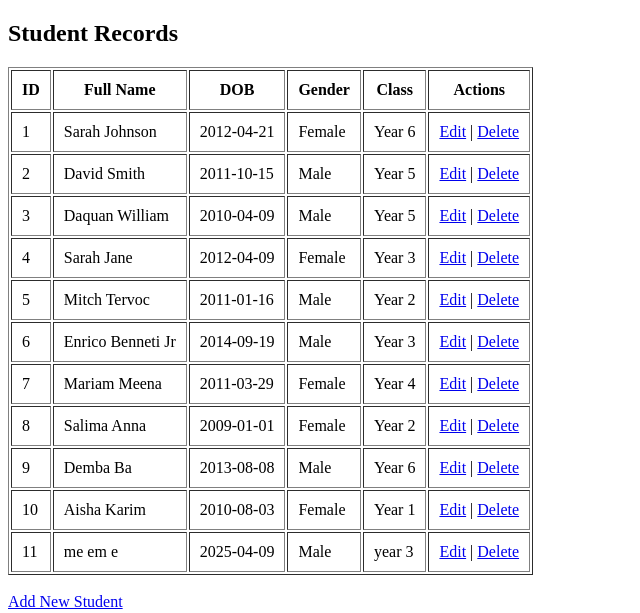
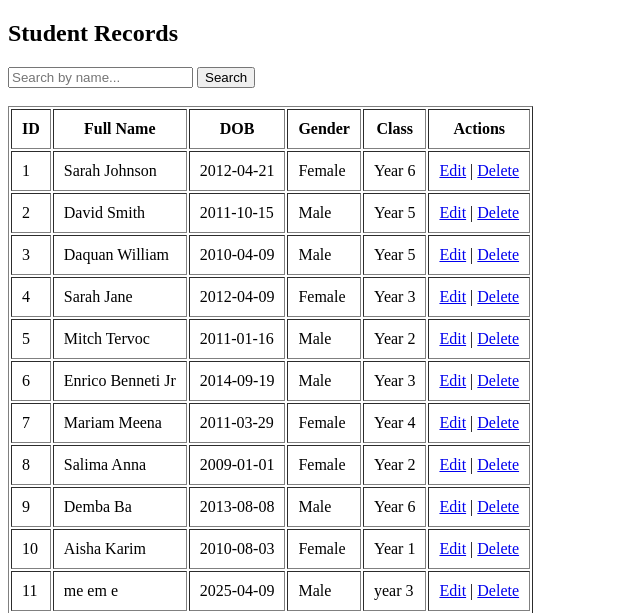
Before and after one commit to fula44/stalphonsus, a PHP site: page /vstudents.php in a window 1280 px wide. Shown: the top 613 px of the page, without its empty margins (0-640 px from the left). Run offline with PHP 8.4, Linux system fonts and the light colour scheme; data comes from the database, SQL or seed files in the repository.

Commit message:
Update vstudents.php

```diff
--- a/New Folder With Items/vstudents.php
+++ b/New Folder With Items/vstudents.php
@@ -5,7 +5,14 @@ if (!$conn) {
     die("Connection failed!");
 }
 
-$sql = "SELECT * FROM students";
+$search = "";
+if (isset($_GET['search'])) {
+    $search = mysqli_real_escape_string($conn, $_GET['search']);
+    $sql = "SELECT * FROM students WHERE first_name LIKE '%$search%' OR last_name LIKE '%$search%'";
+} else {
+    $sql = "SELECT * FROM students";
+}
+
 $result = mysqli_query($conn, $sql);
 ?>
 
@@ -16,6 +23,13 @@ $result = mysqli_query($conn, $sql);
 </head>
 <body>
     <h2>Student Records</h2>
+
+    <form method="GET" action="vstudents.php">
+        <input type="text" name="search" placeholder="Search by name..." value="<?php echo htmlspecialchars($search); ?>">
+        <button type="submit">Search</button>
+    </form>
+
+    <br>
     <table border="1" cellpadding="10">
         <tr>
             <th>ID</th>
```
